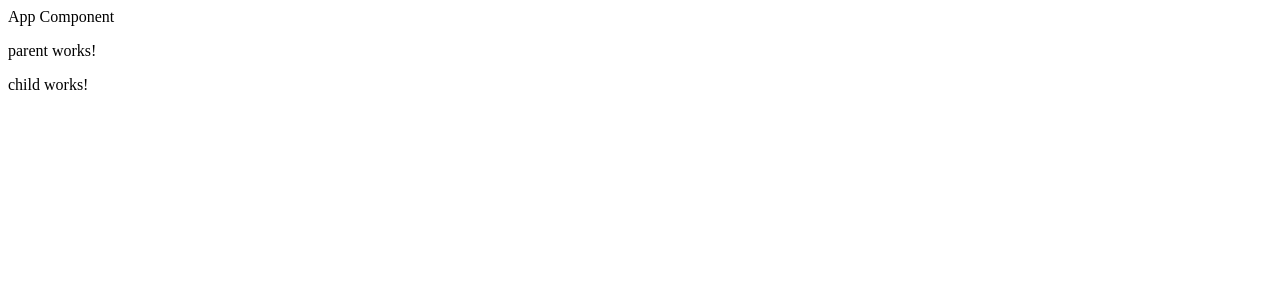
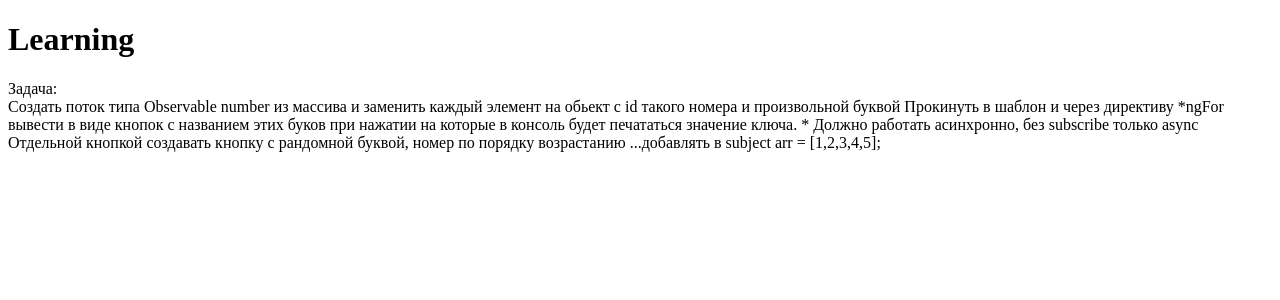
Before and after one commit to ivsemenovdev/ToH, an Angular app: page / in a window 1280 px wide. Shown: the top 300 px of the page. Built offline with nearby package versions, Linux system fonts and the light colour scheme.

Commit message:
add data service logic

```diff
--- a/src/app/app.component.html
+++ b/src/app/app.component.html
@@ -1,3 +1,13 @@
-<div>App Component</div>
-<app-parent></app-parent>
-<app-child></app-child>
+<h1>{{title}}</h1>
+<div>Задача:</div>
+<div>Создать поток типа Observable number из массива и заменить каждый элемент на обьект с id такого номера и произвольной буквой
+  Прокинуть в шаблон и через директиву *ngFor вывести в виде кнопок с названием этих буков при нажатии на которые в
+  консоль будет печататься значение ключа.
+  * Должно работать асинхронно, без subscribe только async
+  Отдельной кнопкой создавать кнопку с рандомной буквой, номер по порядку возрастанию
+  ...добавлять в subject
+  arr = [1,2,3,4,5];
+</div>
+<!--<button (click)="addElement()">Add Element</button>-->
+<!--<app-parent></app-parent>-->
+<!--<app-child></app-child>-->
--- a/src/app/app.component.ts
+++ b/src/app/app.component.ts
@@ -1,10 +1,52 @@
-import { Component } from '@angular/core';
+import {Component, OnInit} from '@angular/core';
+import {DataService} from "./services/data.service";
+import {map, tap} from "rxjs";
+import {ConvertService} from "./services/convert.service";
+import {logMessages} from "@angular-devkit/build-angular/src/tools/esbuild/utils";
 
 @Component({
   selector: 'app-root',
   templateUrl: './app.component.html',
   styleUrls: ['./app.component.css']
 })
-export class AppComponent {
-  title = 'ToH';
+export class AppComponent implements OnInit {
+  title = 'Learning';
+  obj: {[index: string]:string} = {}
+  char: string = ''
+  res: Array<Object> = [];
+
+  constructor(private dataService: DataService, private convertService: ConvertService) {
+  }
+
+  ngOnInit() {
+    this.dataService.get()
+      .pipe(
+        // tap(_ => console.log(_))
+      )
+      .subscribe(
+        el => {
+          this.char = this.convertService.getRandomChar();
+          this.obj[el] = this.char
+          this.res.push(this.obj)
+        });
+    console.log(this.res)
+  }
+
+  // addElement() {
+  //   let r = (Math.floor(Math.random() * 10)).toString();
+  //   console.log("random", r);
+  //   console.log('Add')
+  //   this.dataService.getRandomChar();
+  //   // this.dataService.set(1)
+  //   this.dataService.get()
+  //     .subscribe({
+  //         //   res => {
+  //         // this.array = res;
+  //         // console.log(this.array);
+  //         next: value => console.log('next:', value),
+  //         error: err => console.log('error:', err),
+  //         complete: () => console.log('the end'),
+  //       }
+  //     );
+  // }
 }
--- /dev/null
+++ b/src/app/services/convert.service.ts
@@ -0,0 +1,18 @@
+import { Injectable } from '@angular/core';
+
+@Injectable({
+  providedIn: 'root'
+})
+export class ConvertService {
+
+  s = "abcdefghijklmnopqrstuvwxyzABCDEFGHIJKLMNOPQRSTUVWXYZ"
+
+  private getRandomNumber() {
+    return Math.floor(Math.random() * this.s.length - 1)
+  }
+
+  getRandomChar() {
+    let res = this.s[this.getRandomNumber()]
+    return res
+  }
+}
--- a/src/app/services/data.service.ts
+++ b/src/app/services/data.service.ts
@@ -1,9 +1,15 @@
-import { Injectable } from '@angular/core';
+import {Injectable} from '@angular/core';
+import {from, Observable, of} from "rxjs";
 
 @Injectable({
   providedIn: 'root'
 })
 export class DataService {
 
-  constructor() { }
+  inputArray: Array<number>= [1, 2, 3, 4, 5]
+
+  get(): Observable<number> {
+    return from(this.inputArray)
+  }
+
 }
```
